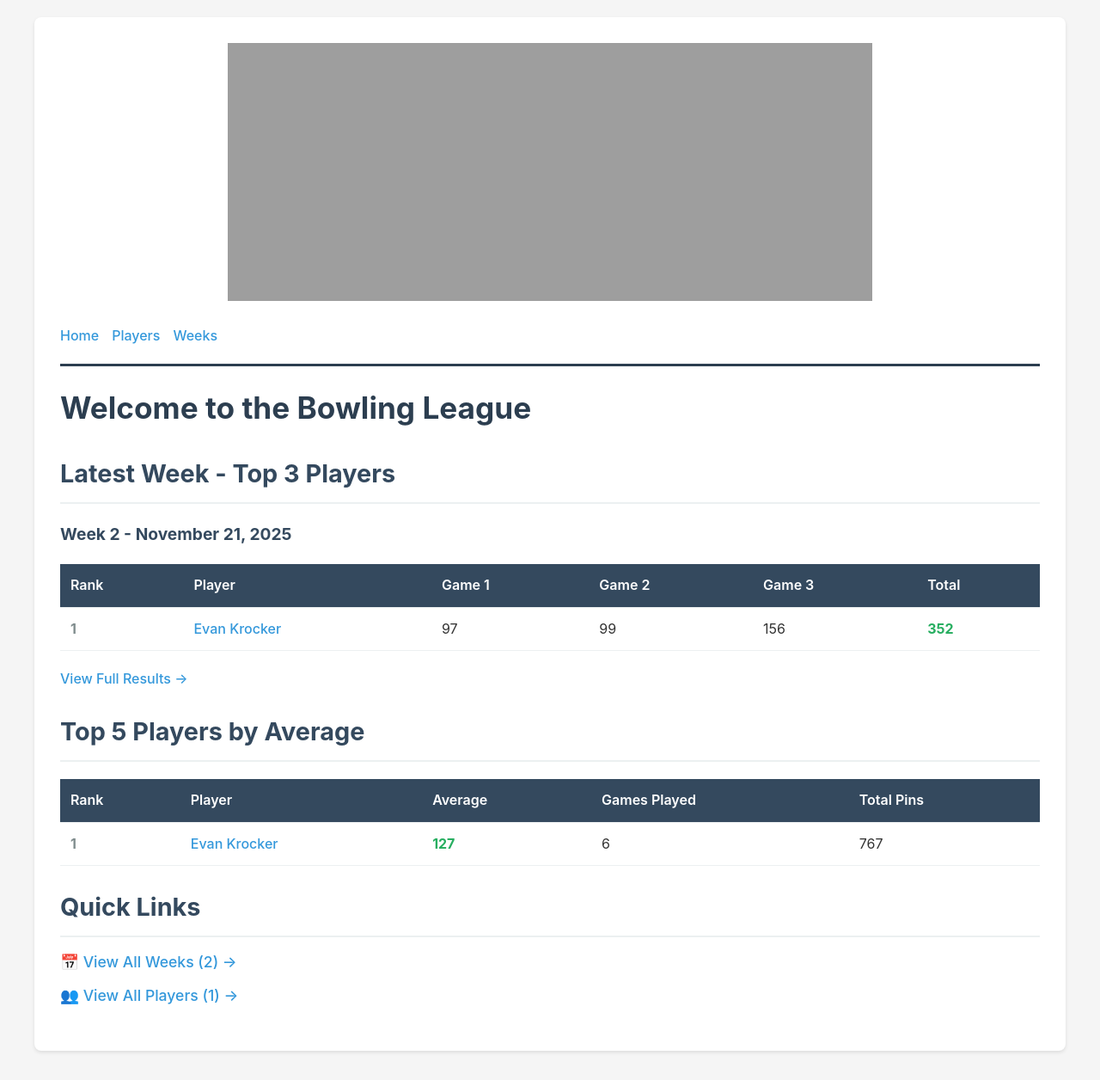
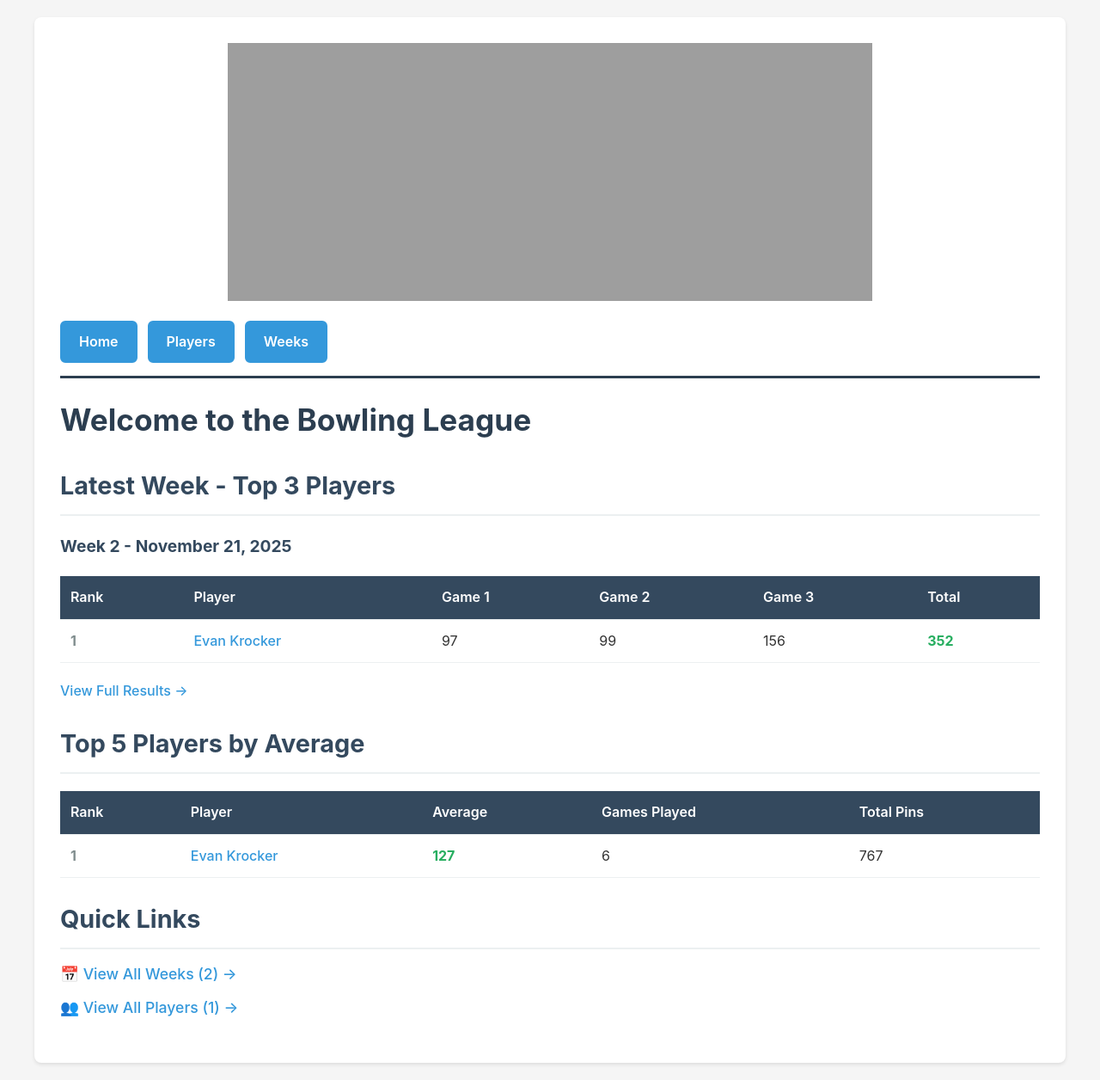
Before and after one commit to evankrocker/rumbucketbowling, a Jekyll site: the page built from index.html, in a window 1280 px wide. Shown: the whole page at 86% size. Built offline with Jekyll 4.4.1, drawn with Linux system fonts in a browser that asks for light colours.

Commit message:
Transform navigation links into styled buttons
Enhanced navigation with modern button-style design:

- Changed plain text links to prominent button-style navigation
- Added blue background (#3498db) with white text
- Implemented smooth hover effects with subtle lift animation
- Added active state feedback for better user interaction
- Included rounded corners (6px) for modern look
- Applied box shadows on hover for depth effect

Mobile optimizations:
- Buttons expand to fill width on small screens
- Reduced padding for better mobile fit
- Maintained touch-friendly tap targets
- Responsive flex layout ensures proper wrapping

The navigation now has a more polished, professional appearance with clear visual feedback for user interactions.

```diff
--- a/_layouts/default.html
+++ b/_layouts/default.html
@@ -51,17 +51,29 @@
             margin-top: 15px;
             display: flex;
             flex-wrap: wrap;
-            gap: 15px;
+            gap: 12px;
         }
         nav a {
-            color: #3498db;
+            color: white;
+            background: #3498db;
             text-decoration: none;
-            font-weight: 500;
-            padding: 5px 0;
+            font-weight: 600;
+            padding: 10px 20px;
+            border-radius: 6px;
+            border: 2px solid #3498db;
+            transition: all 0.3s ease;
+            display: inline-block;
+            text-align: center;
         }
         nav a:hover {
-            color: #2980b9;
-            text-decoration: underline;
+            background: #2980b9;
+            border-color: #2980b9;
+            transform: translateY(-2px);
+            box-shadow: 0 4px 8px rgba(52, 152, 219, 0.3);
+        }
+        nav a:active {
+            transform: translateY(0);
+            box-shadow: 0 2px 4px rgba(52, 152, 219, 0.2);
         }
         .table-wrapper {
             overflow-x: auto;
@@ -171,7 +183,14 @@
                 padding: 0;
             }
             nav {
-                gap: 10px;
+                gap: 8px;
+                width: 100%;
+            }
+            nav a {
+                padding: 8px 16px;
+                font-size: 0.95em;
+                flex: 1;
+                min-width: 80px;
             }
             .section {
                 margin: 15px 0;
```
